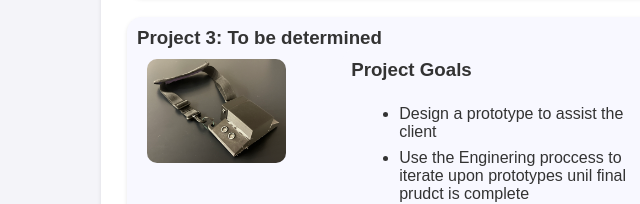
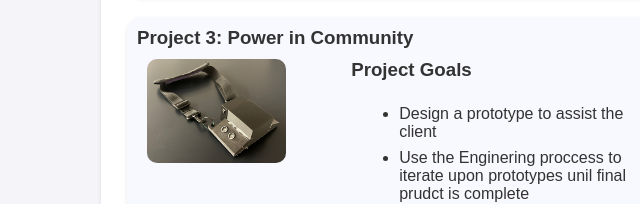
Before and after one commit to marcusfinlay7/portfolio, a plain HTML site: page index.html in a window 1280 px wide. Shown: the part 1666-1870 px from the top of the page, 155-795 px from the left. Drawn offline with Linux system fonts and the light colour scheme.

Commit message:
Update index.html

```diff
--- a/index.html
+++ b/index.html
@@ -115,7 +115,7 @@
             </a>
             <a href="p3.html" class = "box-link">
                 <div class="box">
-                    <h3>Project 3: To be determined</h3>
+                    <h3>Project 3: Power in Community</h3>
                     <div class="flex-container">
                         <img src="pictures/project3/Final Prototype.jpg" alt="Image" class="project-photo">
                         <div class ="text">
```
